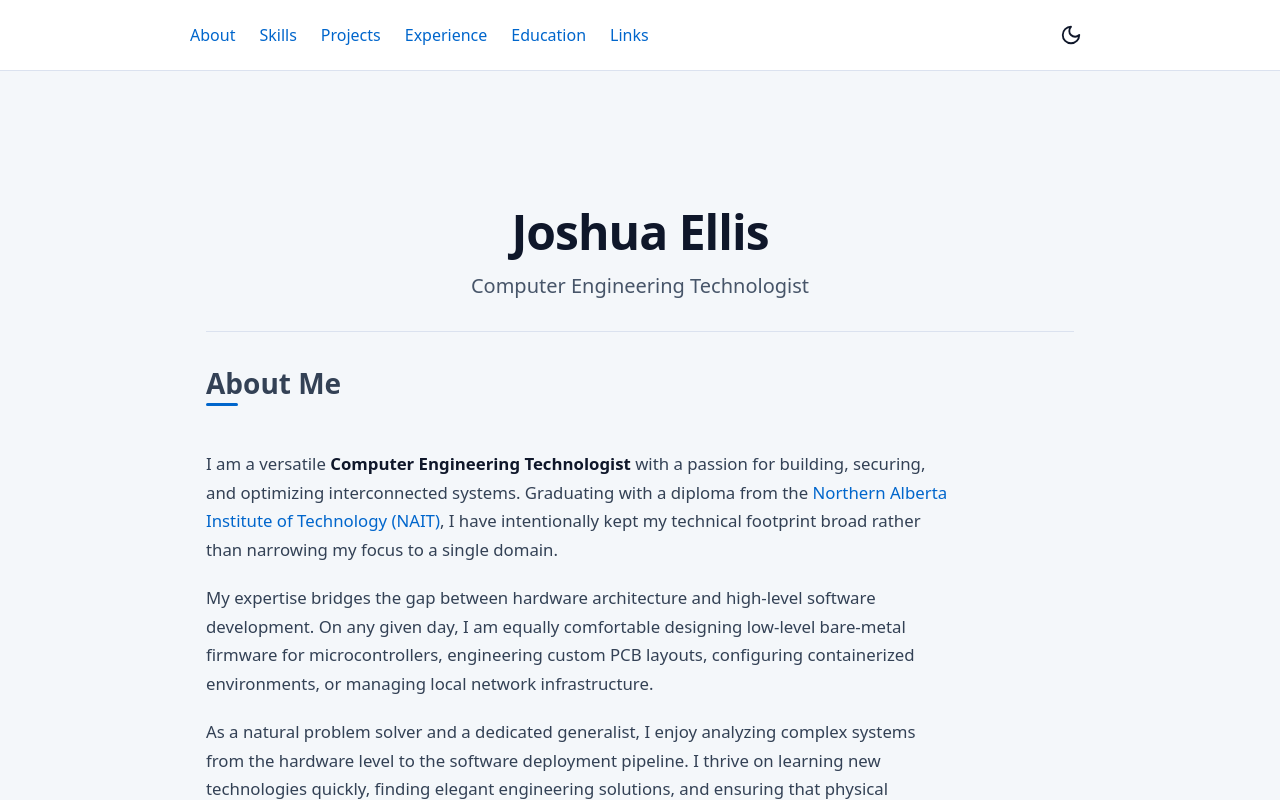
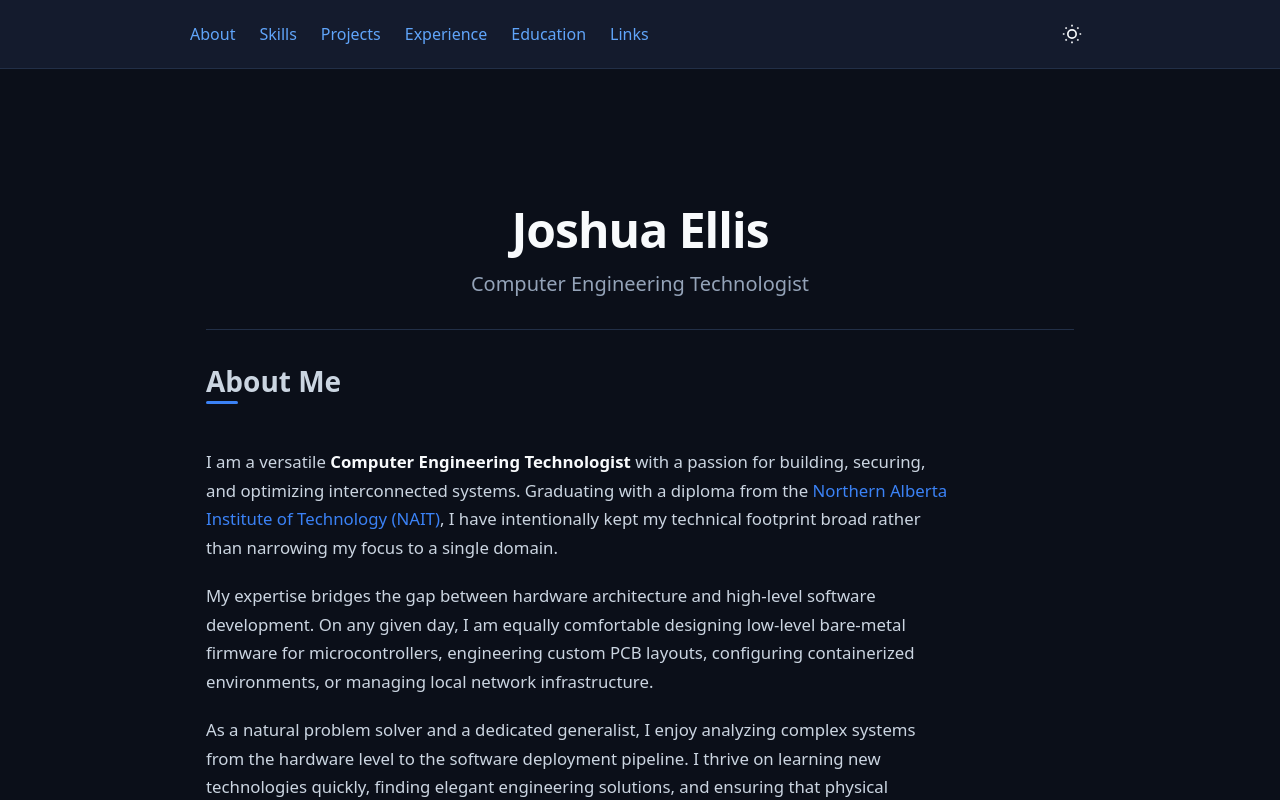
Before and after one commit to Joshcode12/Homepage, a website built with Vite: page index.html in a window 1280 px wide. Both pictures are taken after a click on the button 1071 px from the left and 35 px from the top of the page. Shown: the top 800 px of the page. Built offline with nearby package versions, Linux system fonts and the light colour scheme.

Commit message:
Refactor theme system to data-theme attribute
Replace colorScheme style property with data-theme attribute for more explicit theme control. Add system preference detection using matchMedia to respect user's OS dark mode setting. Improve accessibility by adding aria-label to theme toggle button. Simplify theme application logic by consolidating into applyTheme() function and remove DOMContentLoaded wrapper.

```diff
--- a/src/main.ts
+++ b/src/main.ts
@@ -1,48 +1,32 @@
+const toggleBtn = document.getElementById(
+  "toggle-theme",
+) as HTMLButtonElement | null;
+
+const sunIcon = `<svg width="20" height="20" fill="none" stroke="currentColor" stroke-width="2" viewBox="0 0 24 24"><circle cx="12" cy="12" r="5"/><path d="M12 1v2m0 18v2M4.22 4.22l1.42 1.42m12.72 12.72l1.42 1.42M1 12h2m18 0h2M4.22 19.78l1.42-1.42M18.36 5.64l1.42-1.42"/></svg>`;
+const moonIcon = `<svg width="20" height="20" fill="none" stroke="currentColor" stroke-width="2" viewBox="0 0 24 24"><path d="M21 12.79A9 9 0 1 1 11.21 3 7 7 0 0 0 21 12.79z"/></svg>`;
+
 const savedTheme = localStorage.getItem("theme");
+const systemPrefersDark = window.matchMedia(
+  "(prefers-color-scheme: dark)",
+).matches;
+let currentTheme = savedTheme || (systemPrefersDark ? "dark" : "light");
 
-if (savedTheme) {
-  document.documentElement.style.colorScheme = savedTheme;
+function applyTheme(theme: string) {
+  document.documentElement.setAttribute("data-theme", theme);
+  localStorage.setItem("theme", theme);
+
+  if (toggleBtn) {
+    toggleBtn.innerHTML = theme === "dark" ? sunIcon : moonIcon;
+    toggleBtn.setAttribute(
+      "aria-label",
+      `Switch to ${theme === "dark" ? "light" : "dark"} mode`,
+    );
+  }
 }
 
-document.addEventListener("DOMContentLoaded", () => {
-  const toggleBtn = document.getElementById("toggle-theme");
-  const navToggle = document.getElementById("nav-toggle") as HTMLInputElement;
-  const navLinks = document.querySelectorAll(".nav-links a");
+applyTheme(currentTheme);
 
-  navLinks.forEach((link) => {
-    link.addEventListener("click", () => {
-      navToggle.checked = false;
-    });
-  });
-
-  const sunIconHtml = `
-    <svg xmlns="http://www.w3.org/2000/svg" width="22" height="22" viewBox="0 0 24 24" fill="none" stroke="currentColor" stroke-width="2" stroke-linecap="round" stroke-linejoin="round">
-      <circle cx="12" cy="12" r="4"></circle>
-      <path d="M12 2v2M12 20v2M4.93 4.93l1.41 1.41M17.66 17.66l1.41 1.41M2 12h2M20 12h2M6.34 17.66l-1.41 1.41M19.07 4.93l-1.41 1.41"></path>
-    </svg>
-  `;
-
-  const moonIconHtml = `
-    <svg xmlns="http://www.w3.org/2000/svg" width="22" height="22" viewBox="0 0 24 24" fill="none" stroke="currentColor" stroke-width="2" stroke-linecap="round" stroke-linejoin="round">
-      <path d="M12 3a6 6 0 0 0 9 9 9 9 0 1 1-9-9Z"></path>
-    </svg>
-  `;
-
-  function updateButtonIcon(mode: any) {
-    if (!toggleBtn) return;
-    toggleBtn.innerHTML = mode.includes("dark") ? sunIconHtml : moonIconHtml;
-  }
-
-  const initialMode = getComputedStyle(document.documentElement).colorScheme;
-  updateButtonIcon(initialMode);
-
-  toggleBtn?.addEventListener("click", () => {
-    const currentMode = getComputedStyle(document.documentElement).colorScheme;
-    const newMode = currentMode.includes("dark") ? "light" : "dark";
-
-    document.documentElement.style.colorScheme = newMode;
-    localStorage.setItem("theme", newMode);
-
-    updateButtonIcon(newMode);
-  });
+toggleBtn?.addEventListener("click", () => {
+  currentTheme = currentTheme === "dark" ? "light" : "dark";
+  applyTheme(currentTheme);
 });
--- a/src/style.css
+++ b/src/style.css
@@ -1,5 +1,13 @@
 :root {
   color-scheme: light dark;
+
+  &[data-theme="light"] {
+    color-scheme: light;
+  }
+
+  &[data-theme="dark"] {
+    color-scheme: dark;
+  }
 
   /* --- Core Layout Backgrounds --- */
   /* Main site background */
```
